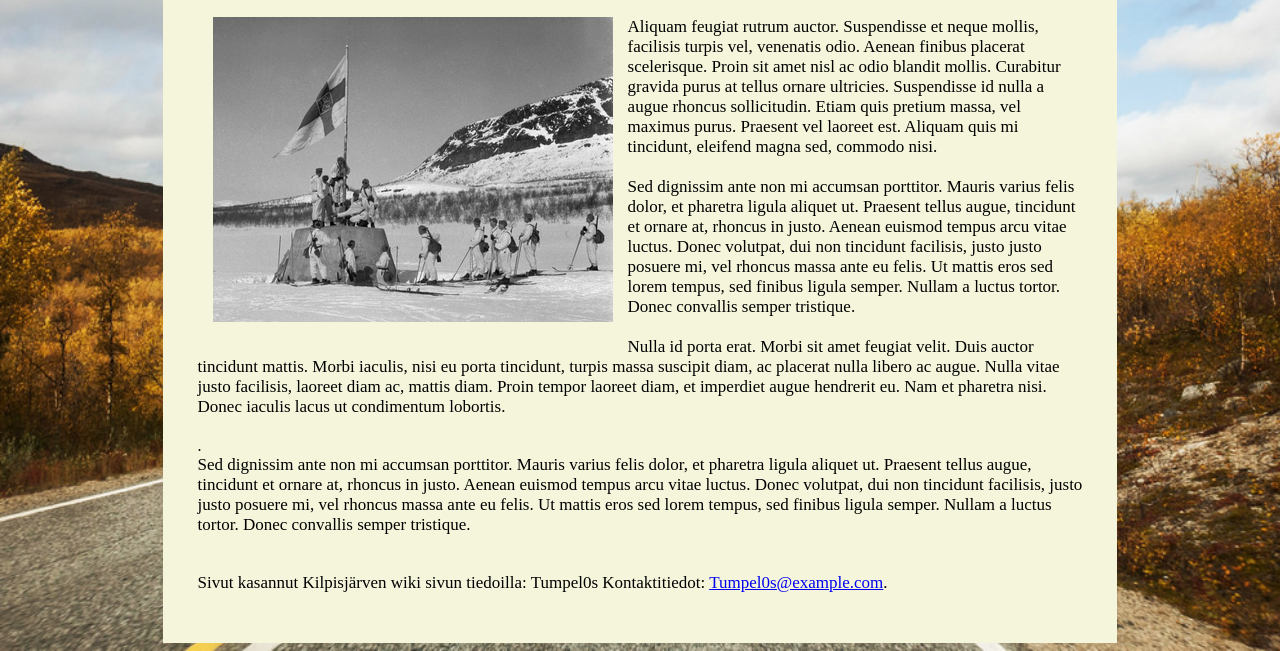
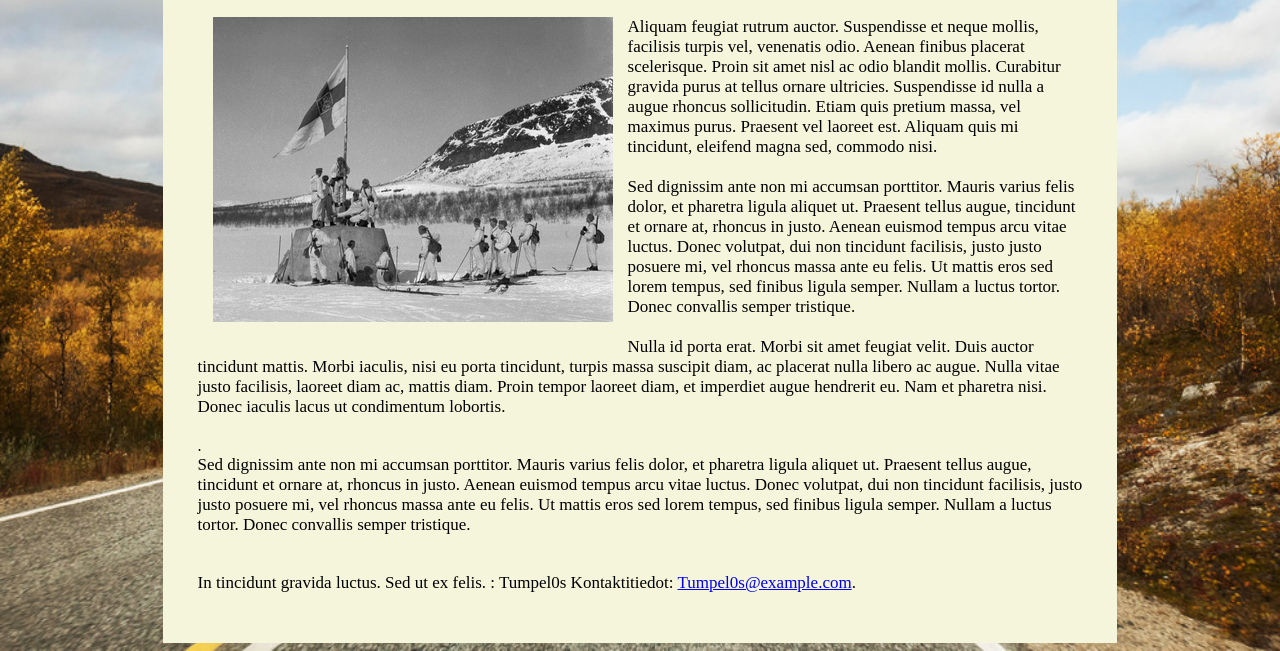
Before and after one commit to liimhe/hello-world, a plain HTML site: page historia.html in a window 1280 px wide. Shown: the part 182-833 px from the top of the page. Drawn offline with Linux system fonts and the light colour scheme.

Commit message:
Update historia.html

```diff
--- a/historia.html
+++ b/historia.html
@@ -70,7 +70,7 @@
 
 <br>
 <footer>
-  <p>Sivut kasannut Kilpisjärven wiki sivun tiedoilla: Tumpel0s  Kontaktitiedot: <a href="mailto:Tumpel0s@example.com"> Tumpel0s@example.com</a>.</p>
+  <p>In tincidunt gravida luctus. Sed ut ex felis. : Tumpel0s  Kontaktitiedot: <a href="mailto:Tumpel0s@example.com"> Tumpel0s@example.com</a>.</p>
 </footer>
 </div>
 </body>
```
